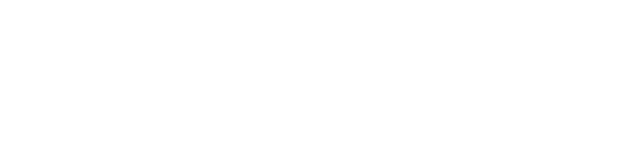
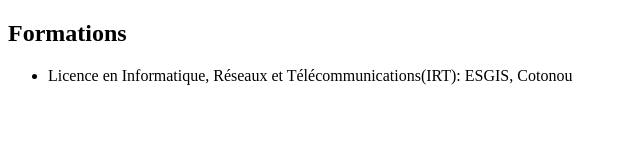
Before and after one commit to Corneille26/mon-cv, a plain HTML site: page index.html in a window 1280 px wide. Shown: the whole page, without its empty margins (0-640 px from the left). Drawn offline with Linux system fonts and the light colour scheme.

Commit message:
mise  en place de la section formations

```diff
--- a/index.html
+++ b/index.html
@@ -9,7 +9,12 @@
 <body>
     <section  id="titre"></section>
     <section  id="description"></section>
-    <section  id="formations"></section>
+    <section  id="formations">
+        <h2>Formations</h2>
+        <ul>
+            <li>Licence en Informatique, Réseaux et  Télécommunications(IRT): ESGIS, Cotonou</li>
+        </ul>
+    </section>
     <section  id="competences"></section>
     <section  id="associations"></section>
 </body>
```
